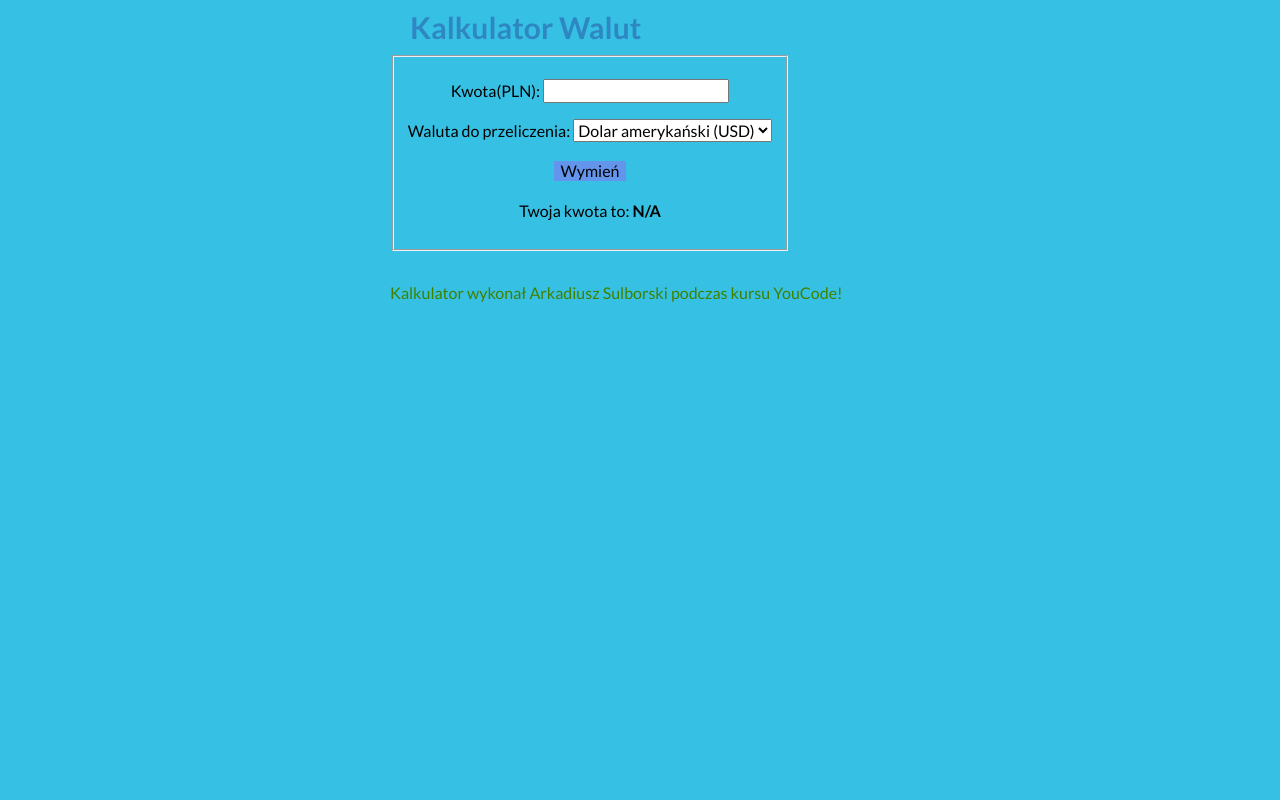
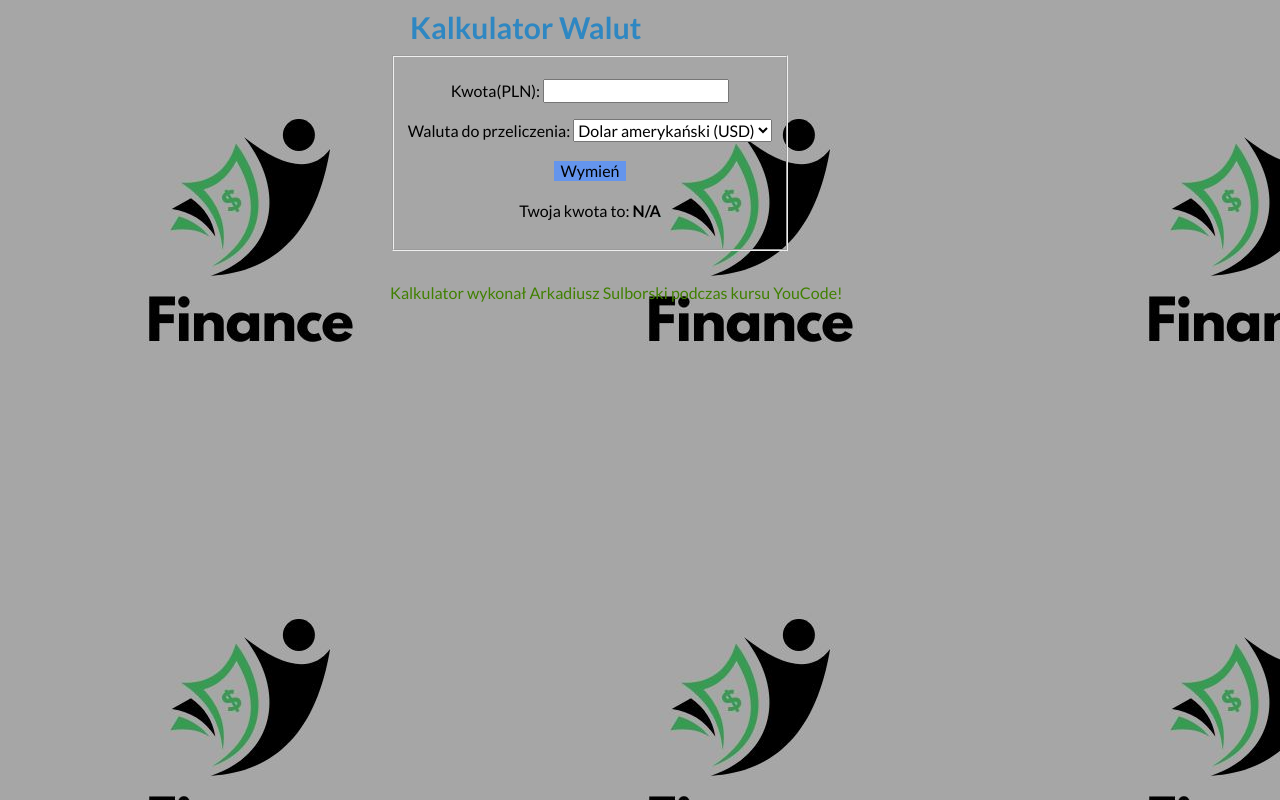
Before and after one commit to ArkadiuszSulborski/Currency-Calculator, a plain HTML site: page index.html in a window 1280 px wide. Drawn offline with nearby package versions, Linux system fonts and the light colour scheme.

Commit message:
added backgroud image

```diff
--- a/css/body.css
+++ b/css/body.css
@@ -3,4 +3,5 @@
     max-width: 500px;
     margin: auto;
     line-height: 1.5;
+    background-image: url("../images/People\ Dollar\ logo\,\ Money\ Finances\ logo.jpg");
 }
```
Also changed, not shown: images/People Dollar logo, Money Finances logo.jpg (added).
